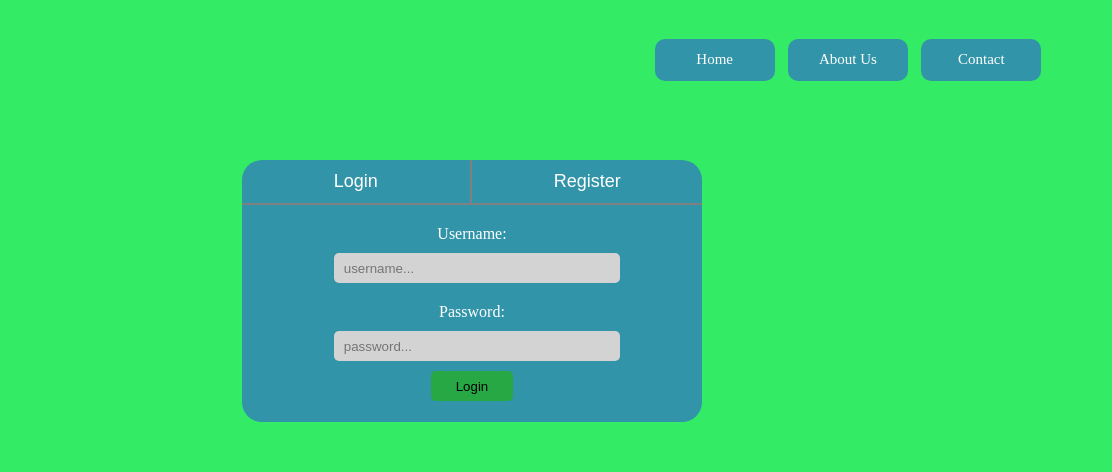
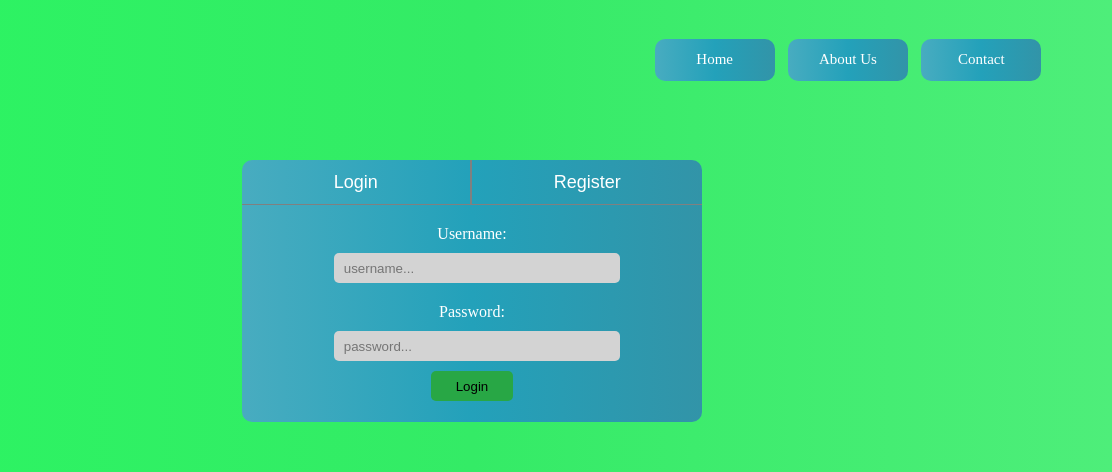
Before and after one commit to dionk6/Java5Web, a plain HTML site: page index.html in a window 1280 px wide. Shown: the top 472 px of the page, 168-1280 px from the left. Drawn offline with Linux system fonts and the light colour scheme.

Commit message:
last commit css

```diff
--- a/css/style.css
+++ b/css/style.css
@@ -3,7 +3,7 @@
     padding: 0;
 }
 body {
-    background-color: #34eb66;
+    background:linear-gradient(to right,#2bf562,#34eb66,#4eee7a);
     margin: 0 auto;
     width: 90%;
 }
@@ -43,7 +43,7 @@ li {
     height: 30px;
     width: 120px;
     border-radius: 10px;
-    background-color: #3294a8;
+    background: linear-gradient(to left,#3294a8,#23a1ba,#48acc0);
     color: white;
     font-size: 15px;
     text-align: center;
@@ -55,8 +55,8 @@ li {
     width: 40%;
     height: auto;
     margin: 50px auto;
-    background-color: #3294a8;
-    border-radius: 20px;
+    background: linear-gradient(to left,#3294a8,#23a1ba,#48acc0);
+    border-radius: 10px;
     padding-bottom: 1px;
 }
 
@@ -79,7 +79,7 @@ button {
     font-size: 18px;
     width: 50%;
     height: 45px;
-    border-bottom: 2px solid gray;
+    border-bottom: 1px solid gray;
     color: white;
 }
 
```
